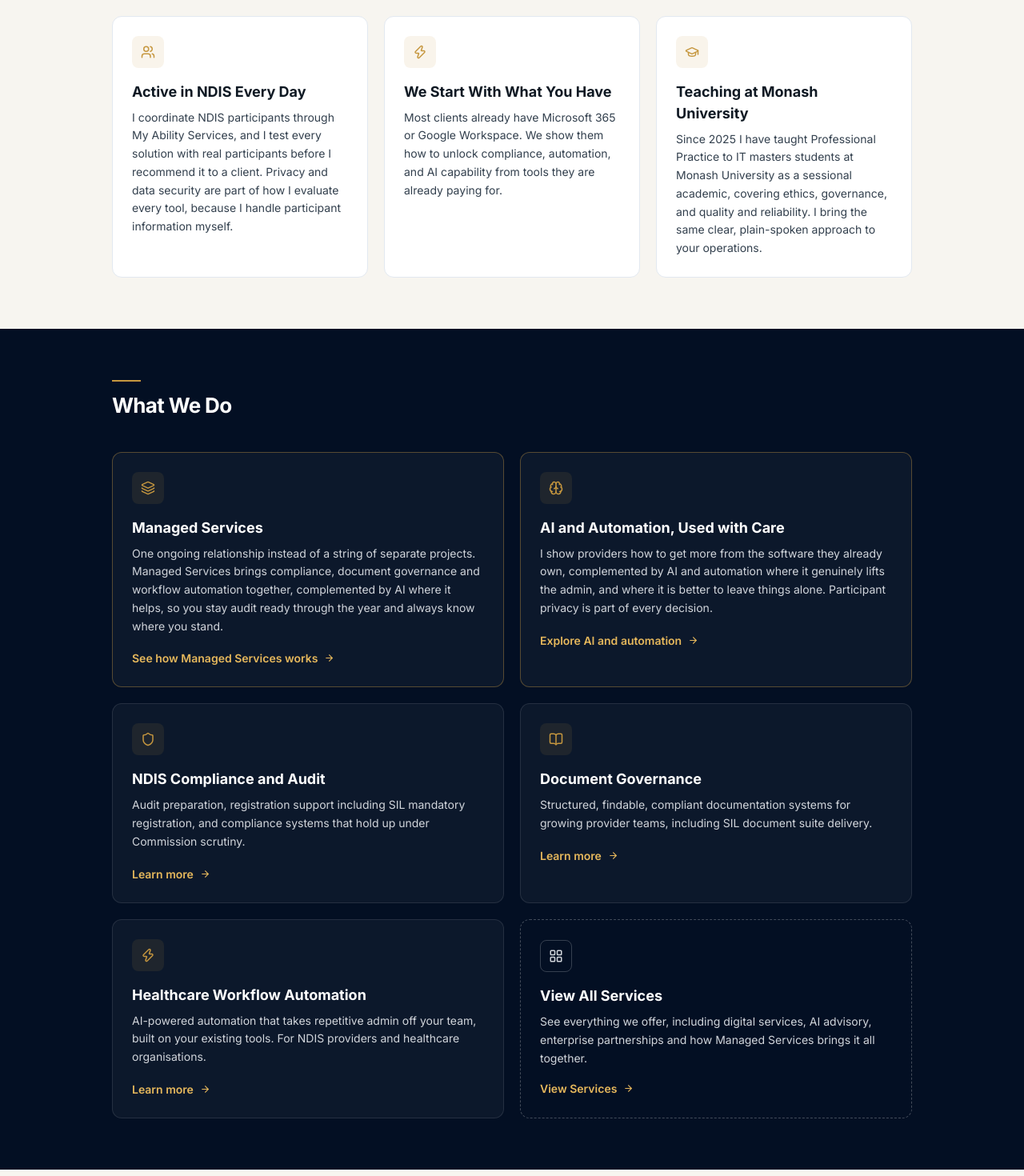
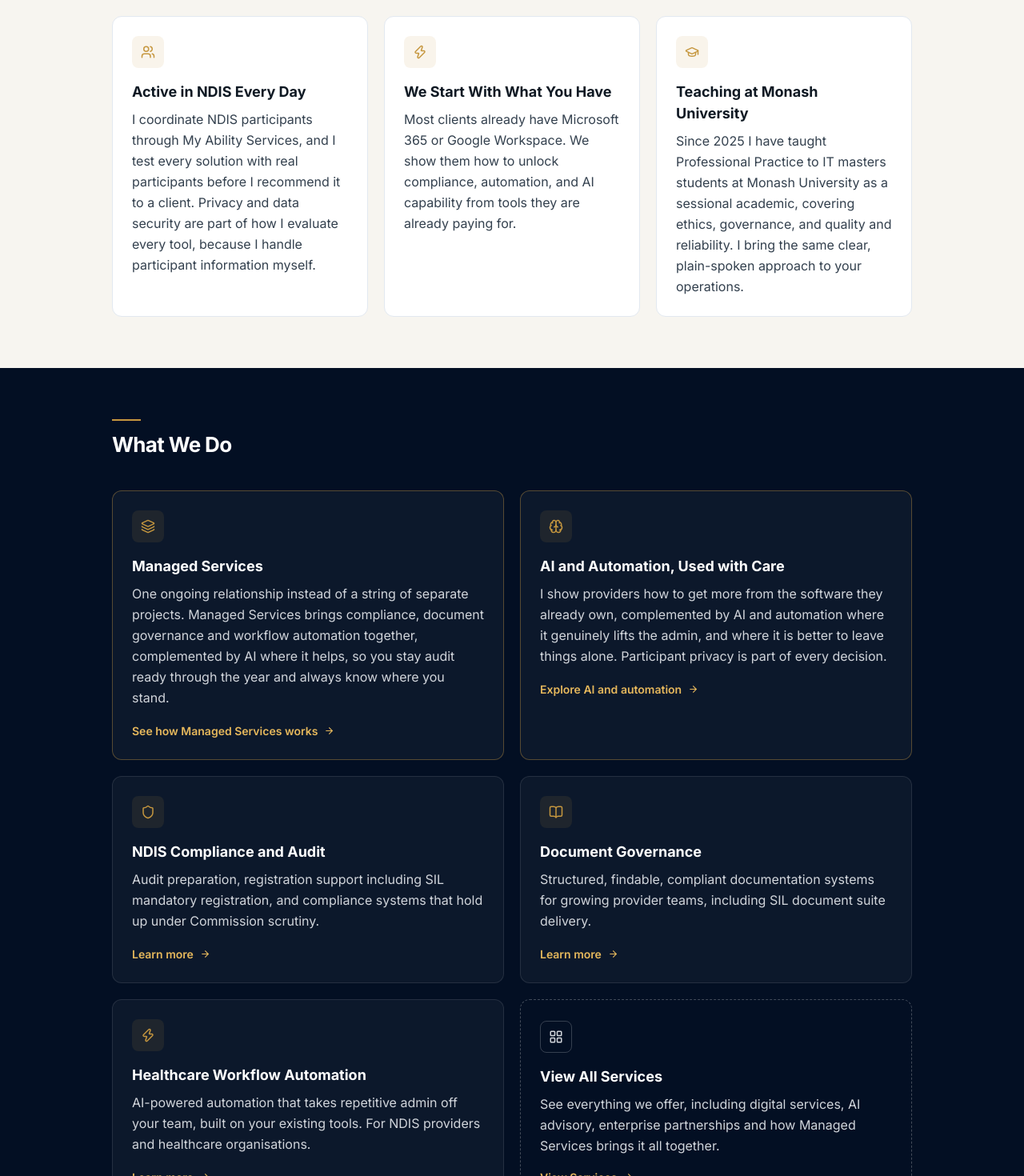
Before and after one commit to shurtis-0601/collabedge, a Next.js app: page / in a window 1280 px wide. Shown: the part 2160-3630 px from the top of the page at 80% size. Built offline with nearby package versions, Linux system fonts and the light colour scheme.

Commit message:
Homepage: raise card paragraph text to 16px for mobile readability
Co-Authored-By: Claude Sonnet 5.5 <noreply@anthropic.com>
Claude-Session: https://claude.ai/code/session_017DLgbLnCiJsMqkQRRNT4ig

```diff
--- a/app/page.tsx
+++ b/app/page.tsx
@@ -319,7 +319,7 @@ export default function HomePage() {
                     <card.icon size={18} className="text-gold" />
                   </div>
                   <h3 className="text-[18px] font-bold text-text-dark mb-2">{card.title}</h3>
-                  <p className="text-[14px] text-slate leading-relaxed">{card.body}</p>
+                  <p className="text-[16px] text-slate leading-relaxed">{card.body}</p>
                 </div>
               </FadeIn>
             ))}
@@ -347,7 +347,7 @@ export default function HomePage() {
                     <card.icon size={18} className="text-gold" />
                   </div>
                   <h3 className="text-[18px] font-bold text-white mb-2">{card.title}</h3>
-                  <p className="text-[14px] text-[#D1D5DB] leading-relaxed mb-4">{card.body}</p>
+                  <p className="text-[16px] text-[#D1D5DB] leading-relaxed mb-4">{card.body}</p>
                   <span className="inline-flex items-center gap-2 text-[14px] font-semibold text-brand-goldDark group-hover:gap-3 transition-all duration-200">
                     {card.ctaLabel} <ArrowRight size={13} />
                   </span>
@@ -366,7 +366,7 @@ export default function HomePage() {
                     <service.icon size={18} className="text-gold" />
                   </div>
                   <h3 className="text-[18px] font-bold text-white mb-2">{service.title}</h3>
-                  <p className="text-[14px] text-[#D1D5DB] leading-relaxed mb-4">{service.body}</p>
+                  <p className="text-[16px] text-[#D1D5DB] leading-relaxed mb-4">{service.body}</p>
                   <span className="inline-flex items-center gap-2 text-[14px] font-semibold text-brand-goldDark group-hover:gap-3 transition-all duration-200">
                     Learn more <ArrowRight size={13} />
                   </span>
@@ -382,7 +382,7 @@ export default function HomePage() {
                   <viewAllServices.icon size={18} className="text-[#D1D5DB]" />
                 </div>
                 <h3 className="text-[18px] font-bold text-white mb-2">{viewAllServices.title}</h3>
-                <p className="text-[14px] text-[#D1D5DB] leading-relaxed mb-4">{viewAllServices.body}</p>
+                <p className="text-[16px] text-[#D1D5DB] leading-relaxed mb-4">{viewAllServices.body}</p>
                 <span className="inline-flex items-center gap-2 text-[14px] font-semibold text-brand-goldDark group-hover:gap-3 transition-all duration-200">
                   View Services <ArrowRight size={13} />
                 </span>
```
